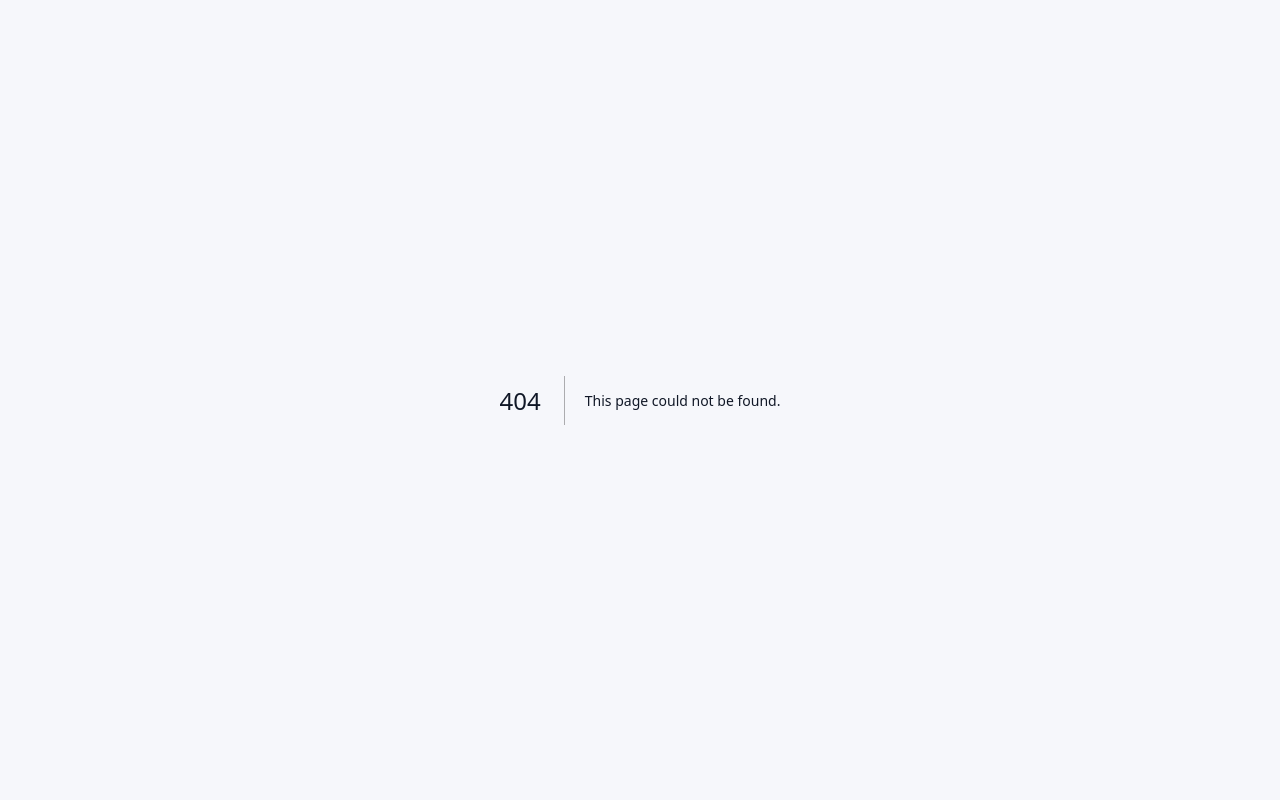
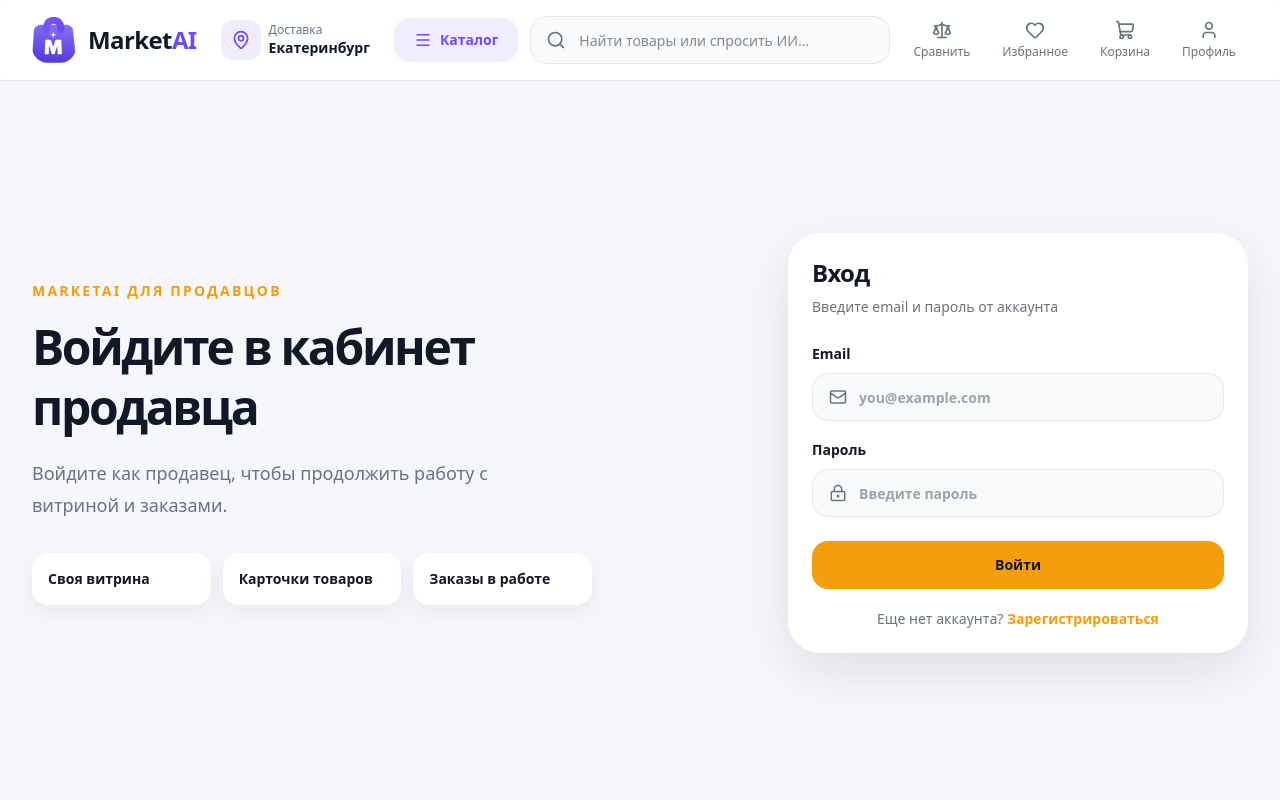
Before and after one commit to helliong/market-ai, a Next.js app in the folder apps/client/: page /seller/login in a window 1280 px wide. Before the commit this address had no page. Shown: the top 800 px of the page. Built offline with nearby package versions, Linux system fonts and the light colour scheme.

Commit message:
added auth for seller button and form

```diff
--- a/apps/client/app/globals.css
+++ b/apps/client/app/globals.css
@@ -109,6 +109,96 @@ body {
   background-color: rgba(255, 255, 255, 0.18) !important;
 }
 
+.dark .seller-profile-cta {
+  border-color: rgba(245, 158, 11, 0.58) !important;
+  background-color: rgba(245, 158, 11, 0.08) !important;
+  color: #fbbf24 !important;
+}
+
+.dark .seller-profile-cta:hover {
+  border-color: rgba(251, 191, 36, 0.95) !important;
+  background-color: rgba(245, 158, 11, 0.18) !important;
+  color: #fde68a !important;
+  box-shadow: 0 14px 32px rgba(245, 158, 11, 0.22) !important;
+  transform: translateY(-1px);
+}
+
+.seller-profile-cta {
+  isolation: isolate;
+}
+
+.seller-profile-cta-star {
+  pointer-events: none;
+  position: absolute;
+  z-index: 1;
+  width: 6px;
+  height: 6px;
+  background: #fbbf24;
+  clip-path: polygon(
+    50% 0%,
+    62% 34%,
+    98% 35%,
+    69% 56%,
+    79% 91%,
+    50% 70%,
+    21% 91%,
+    31% 56%,
+    2% 35%,
+    38% 34%
+  );
+  filter: drop-shadow(0 0 5px rgba(251, 191, 36, 0.42));
+  opacity: 0;
+  animation: sellerStarFloat 4.4s ease-in-out infinite;
+}
+
+.seller-profile-cta-star-1 {
+  top: -7px;
+  left: 16%;
+  animation-delay: 0s;
+}
+
+.seller-profile-cta-star-2 {
+  right: 12%;
+  bottom: -6px;
+  width: 5px;
+  height: 5px;
+  animation-delay: -1.1s;
+}
+
+.seller-profile-cta-star-3 {
+  top: 10px;
+  right: -8px;
+  width: 4px;
+  height: 4px;
+  animation-delay: -2.2s;
+}
+
+.seller-profile-cta-star-4 {
+  bottom: 11px;
+  left: -7px;
+  width: 4px;
+  height: 4px;
+  animation-delay: -3.1s;
+}
+
+@keyframes sellerStarFloat {
+  0%,
+  100% {
+    opacity: 0;
+    transform: translate3d(0, 2px, 0) scale(0.55) rotate(0deg);
+  }
+  25% {
+    opacity: 0.72;
+  }
+  50% {
+    opacity: 0.5;
+    transform: translate3d(6px, -7px, 0) scale(1) rotate(28deg);
+  }
+  75% {
+    opacity: 0.68;
+  }
+}
+
 .dark .mobile-bottom-nav {
   border-color: #334155 !important;
   background-color: rgba(15, 23, 42, 0.96) !important;
--- /dev/null
+++ b/apps/client/app/seller/login/page.tsx
@@ -0,0 +1,11 @@
+import { AuthPage } from "@/components/auth/AuthPage";
+import { Header } from "@/components/layout/Header";
+
+export default function SellerLogin() {
+  return (
+    <main>
+      <Header />
+      <AuthPage mode="login" audience="seller" />
+    </main>
+  );
+}
--- /dev/null
+++ b/apps/client/app/seller/register/page.tsx
@@ -0,0 +1,11 @@
+import { AuthPage } from "@/components/auth/AuthPage";
+import { Header } from "@/components/layout/Header";
+
+export default function SellerRegister() {
+  return (
+    <main>
+      <Header />
+      <AuthPage mode="register" audience="seller" />
+    </main>
+  );
+}
--- a/apps/client/src/components/auth/AuthPage.tsx
+++ b/apps/client/src/components/auth/AuthPage.tsx
@@ -3,18 +3,49 @@
 import { FormEvent, useState } from "react";
 import Link from "next/link";
 import { useRouter } from "next/navigation";
-import { Check, LockKeyhole, Mail, User } from "lucide-react";
+import { Check, LockKeyhole, Mail, Store, User } from "lucide-react";
 import { login, register } from "@/store/authSlice";
 import { useAppDispatch } from "@/store/hooks";
 
 type AuthPageProps = {
   mode: "login" | "register";
+  audience?: "client" | "seller";
 };
 
-export function AuthPage({ mode }: AuthPageProps) {
+export function AuthPage({ mode, audience = "client" }: AuthPageProps) {
   const router = useRouter();
   const dispatch = useAppDispatch();
   const isRegister = mode === "register";
+  const isSeller = audience === "seller";
+  const authTheme = isSeller
+    ? {
+        accentText: "text-[#F59E0B]",
+        accentTextHover: "text-[#F59E0B] transition hover:text-[#D97706]",
+        primaryButton:
+          "bg-[#F59E0B] text-[#111827] transition hover:bg-[#D97706]",
+        outlineButton:
+          "border border-[#F59E0B] bg-white text-[#B45309] transition hover:bg-[#FFFBEB] hover:text-[#92400E]",
+        checked: "border-[#F59E0B] bg-[#F59E0B] text-[#111827]",
+        focusBorder: "focus-within:border-[#F59E0B]",
+        hoverBorder: "hover:border-[#F59E0B]",
+      }
+    : {
+        accentText: "text-[#6D4AFF]",
+        accentTextHover: "text-[#6D4AFF] transition hover:text-[#4F32D9]",
+        primaryButton: "bg-[#6D4AFF] text-white transition hover:bg-[#4F32D9]",
+        outlineButton:
+          "border border-[#6D4AFF] bg-white text-[#6D4AFF] transition hover:bg-[#F4F0FF] hover:text-[#4F32D9]",
+        checked: "border-[#6D4AFF] bg-[#6D4AFF] text-white",
+        focusBorder: "focus-within:border-[#6D4AFF]",
+        hoverBorder: "hover:border-[#6D4AFF]",
+      };
+  const alternateAuthHref = isSeller
+    ? isRegister
+      ? "/seller/login"
+      : "/seller/register"
+    : isRegister
+      ? "/login"
+      : "/register";
   const [name, setName] = useState("");
   const [email, setEmail] = useState("");
   const [password, setPassword] = useState("");
@@ -71,29 +102,42 @@ export function AuthPage({ mode }: AuthPageProps) {
     <section className="mx-auto grid min-h-[calc(100vh-76px)] max-w-[1440px] grid-cols-1 gap-8 px-4 py-8 md:px-8 md:py-10 lg:grid-cols-[1fr_460px] lg:gap-10">
       <div className="flex items-center">
         <div className="max-w-[620px]">
-          <p className="text-sm font-black uppercase tracking-[0.16em] text-[#6D4AFF]">
-            MarketAI аккаунт
+          <p
+            className={`text-sm font-black uppercase tracking-[0.16em] ${authTheme.accentText}`}
+          >
+            {isSeller ? "MarketAI для продавцов" : "MarketAI аккаунт"}
           </p>
           <h1 className="mt-4 text-3xl font-black leading-tight tracking-[-0.05em] md:text-5xl">
-            {isRegister ? "Создайте профиль для покупок" : "Войдите в профиль"}
+            {isSeller
+              ? isRegister
+                ? "Создайте кабинет продавца"
+                : "Войдите в кабинет продавца"
+              : isRegister
+                ? "Создайте профиль для покупок"
+                : "Войдите в профиль"}
           </h1>
           <p className="mt-5 max-w-[520px] text-lg leading-8 text-[#6B7280]">
-            {isRegister
+            {isSeller
+              ? isRegister
+                ? "Зарегистрируйте продавца, чтобы подготовить витрину, карточки товаров и управление заказами."
+                : "Войдите как продавец, чтобы продолжить работу с витриной и заказами."
+              : isRegister
                 ? "Регистрация пока работает на фронтенде: мы сохраним пользователя в состоянии приложения, а бэк подключим позже."
                 : "Вход пока без серверной проверки. После отправки формы вы попадете в профиль как авторизованный пользователь."}
           </p>
 
-          <div className="mt-8 grid max-w-[560px] grid-cols-1 gap-3 sm:grid-cols-3">
-            {["Быстрее оформление", "Избранное под рукой", "История заказов"].map(
-              (item) => (
+          <div className="mt-8 hidden max-w-[560px] grid-cols-1 gap-3 sm:grid-cols-3 lg:grid">
+            {(isSeller
+              ? ["Своя витрина", "Карточки товаров", "Заказы в работе"]
+              : ["Быстрее оформление", "Избранное под рукой", "История заказов"]
+            ).map((item) => (
               <div
                 key={item}
                 className="rounded-2xl bg-white p-4 text-sm font-bold text-[#111827] shadow-[0_8px_24px_rgba(15,23,42,0.06)]"
               >
                 {item}
               </div>
-              ),
-            )}
+            ))}
           </div>
         </div>
       </div>
@@ -118,15 +162,16 @@ export function AuthPage({ mode }: AuthPageProps) {
           {isRegister && (
             <AuthField
               icon={<User size={18} />}
-              label="Имя"
+              label={isSeller ? "Название магазина" : "Имя"}
               value={name}
               onChange={(value) => {
                 setName(value);
                 setErrors((current) => ({ ...current, name: undefined }));
               }}
-              placeholder="George"
+              placeholder={isSeller ? "Market store" : "George"}
               type="text"
               error={errors.name}
+              focusBorder={authTheme.focusBorder}
             />
           )}
 
@@ -141,6 +186,7 @@ export function AuthPage({ mode }: AuthPageProps) {
             placeholder="you@example.com"
             type="email"
             error={errors.email}
+            focusBorder={authTheme.focusBorder}
           />
 
           <AuthField
@@ -154,15 +200,18 @@ export function AuthPage({ mode }: AuthPageProps) {
             placeholder="Введите пароль"
             type="password"
             error={errors.password}
+            focusBorder={authTheme.focusBorder}
           />
 
           {isRegister && (
             <label className="block">
-              <span className="flex items-start gap-3 rounded-2xl border border-[#E5E7EB] bg-[#F9FAFB] p-4 transition hover:border-[#6D4AFF]">
+              <span
+                className={`flex items-start gap-3 rounded-2xl border border-[#E5E7EB] bg-[#F9FAFB] p-4 transition ${authTheme.hoverBorder}`}
+              >
                 <span
                   className={`mt-0.5 flex h-5 w-5 shrink-0 items-center justify-center rounded-md border transition ${
                     isAgreementAccepted
-                      ? "border-[#6D4AFF] bg-[#6D4AFF] text-white"
+                      ? authTheme.checked
                       : "border-[#D1D5DB] bg-white text-transparent"
                   }`}
                 >
@@ -184,7 +233,7 @@ export function AuthPage({ mode }: AuthPageProps) {
                   Я принимаю{" "}
                   <Link
                     href="/agreement"
-                    className="font-black text-[#6D4AFF] transition hover:text-[#4F32D9]"
+                    className={`font-black ${authTheme.accentTextHover}`}
                   >
                     пользовательское соглашение
                   </Link>
@@ -201,7 +250,7 @@ export function AuthPage({ mode }: AuthPageProps) {
 
         <button
           type="submit"
-          className="mt-6 flex h-12 w-full items-center justify-center rounded-2xl bg-[#6D4AFF] text-sm font-bold text-white transition hover:bg-[#4F32D9]"
+          className={`mt-6 flex h-12 w-full items-center justify-center rounded-2xl text-sm font-bold ${authTheme.primaryButton}`}
         >
           {isRegister ? "Зарегистрироваться" : "Войти"}
         </button>
@@ -209,12 +258,26 @@ export function AuthPage({ mode }: AuthPageProps) {
         <p className="mt-5 text-center text-sm text-[#6B7280]">
           {isRegister ? "Уже есть аккаунт?" : "Еще нет аккаунта?"}{" "}
           <Link
-            href={isRegister ? "/login" : "/register"}
-            className="font-black text-[#6D4AFF] transition hover:text-[#4F32D9]"
+            href={alternateAuthHref}
+            className={`font-black ${authTheme.accentTextHover}`}
           >
             {isRegister ? "Войти" : "Зарегистрироваться"}
           </Link>
         </p>
+
+        {isRegister && !isSeller && (
+          <Link
+            href="/seller/register"
+            className="seller-profile-cta relative mt-4 flex h-12 items-center justify-center gap-2 overflow-visible rounded-2xl border border-[#6D4AFF] bg-white text-sm font-black text-[#6D4AFF] transition hover:bg-[#F4F0FF] hover:text-[#4F32D9]"
+          >
+            <span className="seller-profile-cta-star seller-profile-cta-star-1" aria-hidden="true" />
+            <span className="seller-profile-cta-star seller-profile-cta-star-2" aria-hidden="true" />
+            <span className="seller-profile-cta-star seller-profile-cta-star-3" aria-hidden="true" />
+            <span className="seller-profile-cta-star seller-profile-cta-star-4" aria-hidden="true" />
+            <Store size={18} />
+            Продавайте на MarketAI
+          </Link>
+        )}
       </form>
     </section>
   );
@@ -228,6 +291,7 @@ function AuthField({
   placeholder,
   type,
   error,
+  focusBorder = "focus-within:border-[#6D4AFF]",
 }: {
   icon: React.ReactNode;
   label: string;
@@ -236,6 +300,7 @@ function AuthField({
   placeholder: string;
   type: string;
   error?: string;
+  focusBorder?: string;
 }) {
   return (
     <label className="block">
@@ -244,7 +309,7 @@ function AuthField({
         className={`mt-2 flex h-12 items-center gap-3 rounded-2xl border bg-[#F9FAFB] px-4 text-[#6B7280] transition focus-within:bg-white ${
           error
             ? "border-[#EF4444] focus-within:border-[#EF4444]"
-            : "border-[#E5E7EB] focus-within:border-[#6D4AFF]"
+            : `border-[#E5E7EB] ${focusBorder}`
         }`}
       >
         {icon}
@@ -256,7 +321,11 @@ function AuthField({
           className="h-full min-w-0 flex-1 bg-transparent text-sm font-semibold text-[#111827] outline-none placeholder:text-[#9CA3AF]"
         />
       </span>
-      {error && <span className="mt-2 block text-sm font-bold text-[#EF4444]">{error}</span>}
+      {error && (
+        <span className="mt-2 block text-sm font-bold text-[#EF4444]">
+          {error}
+        </span>
+      )}
     </label>
   );
 }
--- a/apps/client/src/components/home/AIWidget.tsx
+++ b/apps/client/src/components/home/AIWidget.tsx
@@ -1,16 +1,28 @@
 "use client";
 
 import { Bot, MessageCircle, Send, Sparkles, X } from "lucide-react";
-import { useState } from "react";
+import { useEffect, useState } from "react";
 
 export function AIWidget() {
   const [isOpen, setIsOpen] = useState(false);
+
+  useEffect(() => {
+    function handleOpenAIWidget() {
+      setIsOpen(true);
+    }
+
+    window.addEventListener("open-ai-widget", handleOpenAIWidget);
+
+    return () => {
+      window.removeEventListener("open-ai-widget", handleOpenAIWidget);
+    };
+  }, []);
 
   return (
     <>
       {isOpen && (
         <div
-          className="fixed inset-0 z-40 cursor-default"
+          className="fixed inset-0 z-40 cursor-default bg-[#111827]/35 backdrop-blur-[2px]"
           onClick={() => setIsOpen(false)}
         />
       )}
@@ -84,8 +96,8 @@ export function AIWidget() {
 
       <button
         type="button"
-        onClick={() => setIsOpen((prev) => !prev)}
-        className="fixed bottom-25 right-5 z-50 flex h-14 w-14 items-center justify-center rounded-3xl bg-gradient-to-br from-[#6D4AFF] to-[#4F32D9] text-white shadow-[0_18px_50px_rgba(79,50,217,0.32)] transition hover:scale-105 sm:bottom-8 sm:right-8 sm:h-16 sm:w-16"
+        onClick={() => setIsOpen(true)}
+        className={`${isOpen ? "hidden" : "flex"} fixed bottom-25 right-5 z-50 h-14 w-14 items-center justify-center rounded-3xl bg-gradient-to-br from-[#6D4AFF] to-[#4F32D9] text-white shadow-[0_18px_50px_rgba(79,50,217,0.32)] transition hover:scale-105 sm:bottom-8 sm:right-8 sm:h-16 sm:w-16`}
         aria-label="Открыть помощника Марка"
       >
         <MessageCircle size={28} />
--- a/apps/client/src/components/home/Hero.tsx
+++ b/apps/client/src/components/home/Hero.tsx
@@ -1,7 +1,13 @@
+"use client";
+
 import Link from "next/link";
 import { Bot, Sparkles, Search, ShoppingBag } from "lucide-react";
 
 export function Hero() {
+  function openAIWidget() {
+    window.dispatchEvent(new Event("open-ai-widget"));
+  }
+
   return (
     <section className="mx-auto mt-6 grid max-w-[1440px] grid-cols-1 gap-5 px-4 md:mt-8 md:gap-8 md:px-8 lg:grid-cols-[1.1fr_0.9fr]">
       <div className="rounded-[28px] bg-gradient-to-br from-[#6D4AFF] to-[#4F32D9] p-6 text-white shadow-[0_24px_70px_rgba(79,50,217,0.25)] md:rounded-[32px] md:p-12">
@@ -20,7 +26,11 @@ export function Hero() {
         </p>
 
         <div className="mt-9 flex flex-col gap-3 sm:flex-row sm:items-center sm:gap-4">
-          <button className="hero-ai-button flex h-14 items-center justify-center gap-2 rounded-2xl bg-white px-7 text-base font-bold text-[#4F32D9] transition hover:scale-[1.02]">
+          <button
+            type="button"
+            onClick={openAIWidget}
+            className="hero-ai-button flex h-14 items-center justify-center gap-2 rounded-2xl bg-white px-7 text-base font-bold text-[#4F32D9] transition hover:scale-[1.02]"
+          >
             <Bot size={20} />
             Спросить <span className="font-black">Марка</span>
           </button>
--- a/apps/client/src/components/layout/Header.tsx
+++ b/apps/client/src/components/layout/Header.tsx
@@ -28,6 +28,8 @@ export function Header() {
   const dispatch = useAppDispatch();
   const pathname = usePathname();
   const addressRef = useRef<HTMLDivElement>(null);
+  const desktopProfileRef = useRef<HTMLDivElement>(null);
+  const mobileProfileRef = useRef<HTMLDivElement>(null);
   const [isAddressOpen, setIsAddressOpen] = useState(false);
   const [isCatalogOpen, setIsCatalogOpen] = useState(false);
   const [isProfileOpen, setIsProfileOpen] = useState(false);
@@ -68,6 +70,31 @@ export function Header() {
       document.removeEventListener("mousedown", handleDocumentClick);
     };
   }, [isAddressOpen]);
+
+  useEffect(() => {
+    if (!isProfileOpen) {
+      return;
+    }
+
+    function handleDocumentPointerDown(event: PointerEvent) {
+      const target = event.target as Node;
+
+      if (
+        desktopProfileRef.current?.contains(target) ||
+        mobileProfileRef.current?.contains(target)
+      ) {
+        return;
+      }
+
+      setIsProfileOpen(false);
+    }
+
+    document.addEventListener("pointerdown", handleDocumentPointerDown);
+
+    return () => {
+      document.removeEventListener("pointerdown", handleDocumentPointerDown);
+    };
+  }, [isProfileOpen]);
 
   return (
     <>
@@ -204,7 +231,7 @@ export function Header() {
             <span>Корзина</span>
           </Link>
 
-          <div className="relative">
+          <div ref={desktopProfileRef} className="relative">
             <button
               type="button"
               onClick={() => {
@@ -433,7 +460,7 @@ export function Header() {
           <span>Корзина</span>
         </Link>
 
-        <div className="relative">
+        <div ref={mobileProfileRef} className="relative">
           <button
             type="button"
             onClick={() => {
--- a/apps/client/src/components/profile/ProfilePage.tsx
+++ b/apps/client/src/components/profile/ProfilePage.tsx
@@ -7,6 +7,7 @@ import {
   Package,
   ShoppingCart,
   Star,
+  Store,
   User,
 } from "lucide-react";
 import Link from "next/link";
@@ -18,7 +19,7 @@ export function ProfilePage() {
   const dispatch = useAppDispatch();
   const user = useAppSelector((state) => state.auth.user);
   const cartCount = useAppSelector((state) =>
-    state.cart.items.reduce((sum, item) => sum + item.quantity, 0)
+    state.cart.items.reduce((sum, item) => sum + item.quantity, 0),
   );
 
   const favoritesCount = useAppSelector((state) => state.favorites.ids.length);
@@ -34,7 +35,9 @@ export function ProfilePage() {
   return (
     <section className="mx-auto max-w-[1440px] px-4 py-8 md:px-8 md:py-10">
       <div className="mb-8">
-        <h1 className="text-3xl font-black tracking-[-0.04em] md:text-4xl">Профиль</h1>
+        <h1 className="text-3xl font-black tracking-[-0.04em] md:text-4xl">
+          Профиль
+        </h1>
         <p className="mt-2 text-[#6B7280]">Управление аккаунтом и заказами</p>
       </div>
 
@@ -71,6 +74,20 @@ export function ProfilePage() {
               label={`Сравнение (${compareCount})`}
               href="/compare"
             />
+
+            {user && (
+              <Link
+                href="/seller/register"
+                className="seller-profile-cta relative flex h-12 items-center justify-center gap-2 overflow-visible rounded-2xl border border-[#6D4AFF] bg-white text-sm font-black text-[#6D4AFF] transition hover:bg-[#F4F0FF] hover:text-[#4F32D9]"
+              >
+                <span className="seller-profile-cta-star seller-profile-cta-star-1" aria-hidden="true" />
+                <span className="seller-profile-cta-star seller-profile-cta-star-2" aria-hidden="true" />
+                <span className="seller-profile-cta-star seller-profile-cta-star-3" aria-hidden="true" />
+                <span className="seller-profile-cta-star seller-profile-cta-star-4" aria-hidden="true" />
+                <Store size={18} />
+                Продавайте на MarketAI
+              </Link>
+            )}
           </div>
 
           {user ? (
--- a/apps/client/src/data/products.ts
+++ b/apps/client/src/data/products.ts
@@ -79,4 +79,14 @@ export const products = [
     badge: "Выбор Покупателей",
     categoryIds: [3],
   },
+    {
+    id: 9,
+    title: "Носки Adidas",
+    price: "990 ₽",
+    oldPrice: "1 390 ₽",
+    rating: 4.6,
+    reviews: 89,
+    badge: "Выбор Покупателей",
+    categoryIds: [3],
+  },
 ];
```
Lines whose indentation alone changed are shown as unchanged.
